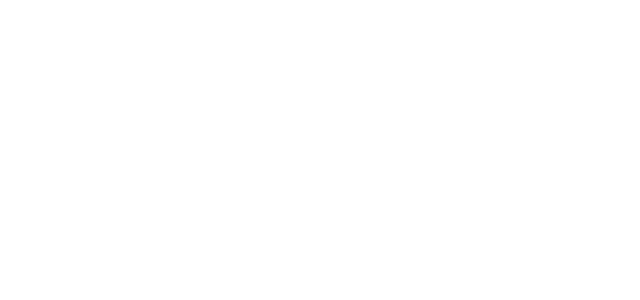
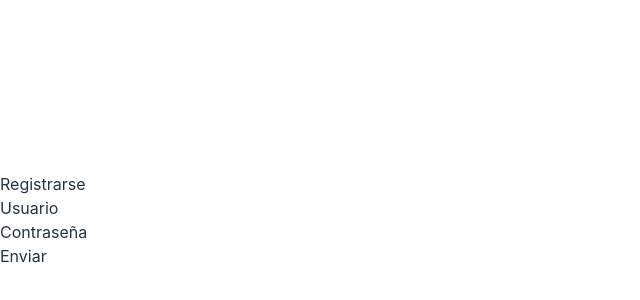
Before and after one commit to sempereluismi/modular, a React (Vite) app in the folder client/: page /login in a window 1280 px wide. Shown: the part 180-480 px from the top of the page, without its empty margins (0-640 px from the left). Built offline with nearby package versions, Linux system fonts and the light colour scheme.

Commit message:
add LogInPage

```diff
--- a/client/src/views/LogInPage.jsx
+++ b/client/src/views/LogInPage.jsx
@@ -2,10 +2,10 @@
     return (
       <div id="principal">
         <div className="container-login">
-            <div className="container-register"></div>
-            <div className="userTextBox"></div>
-            <div className="passwordTextBoX"></div>
-            <div className="submitButton"></div>
+            <div className="container-register">Registrarse</div>
+            <div className="userTextBox">Usuario</div>
+            <div className="passwordTextBoX">Contraseña</div>
+            <div className="submitButton">Enviar</div>
         </div>
       </div>
     );
```
